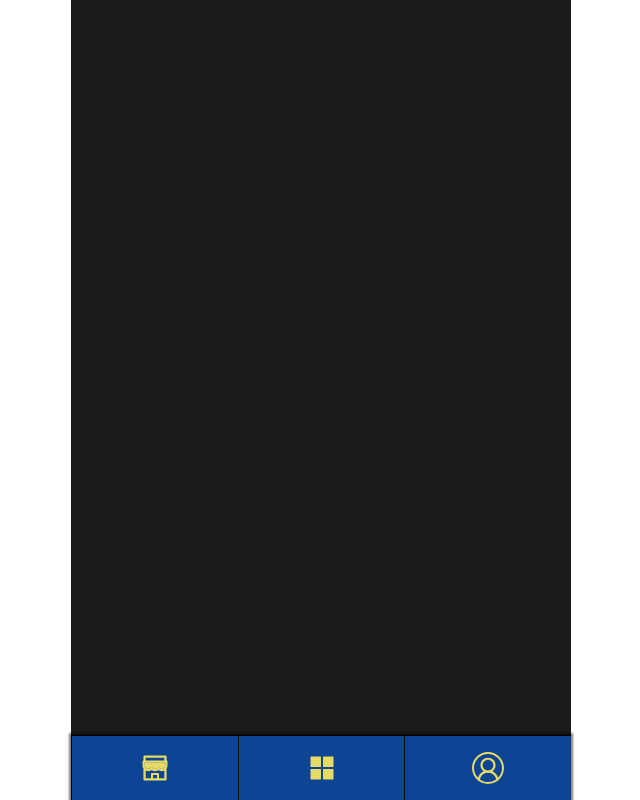
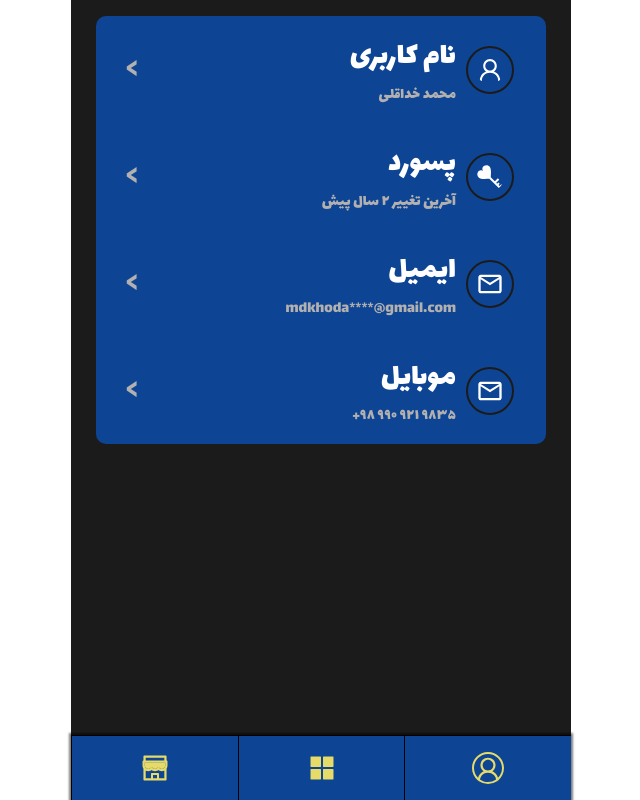
Before and after one commit to MKhodagholi/hokm-online, a React (Create React App) app: page /profile in a window 1280 px wide. Before the commit this address had no page. Shown: the whole page, without its empty margins (319-959 px from the left). Built offline with nearby package versions, Linux system fonts and the light colour scheme.

Commit message:
39. add Profile Component and coding userInformation Component

```diff
--- a/src/App.jsx
+++ b/src/App.jsx
@@ -8,6 +8,7 @@ import Battle from "./pages/Battle/Battle";
 import MusicPlayer from "./components/MusicPlayer/MusicPlayer";
 import MenuMobile from "./components/MenuMobile";
 import Shop from "./pages/Shop/Shop";
+import Profile from "./pages/Profile/Profile";
 
 const theme = {
   colors: {
@@ -15,6 +16,8 @@ const theme = {
     secondary: "#e6da69",
     redColor: "#fb1206",
     darkBlueColor: "#0d4594",
+    grayColor: "#b3b0b0",
+    whiteColor: "#fff",
   },
   fonts: {
     Lalezar: "Lalezar",
@@ -29,6 +32,7 @@ const App = () => {
         {/* <MusicPlayer /> */}
         <GlobalStyles />
         <Routes>
+          <Route path="/profile" element={<Profile />} />
           <Route path="/battle" element={<Battle />} />
           <Route path="/shop" element={<Shop />} />
         </Routes>
--- /dev/null
+++ b/src/pages/Profile/Profile.jsx
@@ -0,0 +1,50 @@
+import React from "react";
+import ProfileStyled from "./ProfileStyled";
+
+import UserInformationStyled from "./UserInformationStyled";
+import { AiOutlineUser } from "react-icons/ai";
+import { GiHeartKey } from "react-icons/gi";
+import { MdOutlineMail } from "react-icons/md";
+
+const Profile = () => {
+  return (
+    <ProfileStyled>
+      <UserInformationStyled>
+        <div className="user-information user-name">
+          <AiOutlineUser className="user-name__icon" />
+          <div className="title-description">
+            <label>نام کاربری </label>
+            <span>محمد خداقلی</span>
+          </div>
+          <div className="user-informaion__go">{">"}</div>
+        </div>
+        <div className="user-information user-password">
+          <GiHeartKey className="user-password__icon" />
+          <div className="title-description">
+            <label>پسورد </label>
+            <span>آخرین تغییر ۲ سال پیش</span>
+          </div>
+          <div className="user-informaion__go">{">"}</div>
+        </div>
+        <div className="user-information user-email">
+          <MdOutlineMail className="user-email__icon" />
+          <div className="title-description">
+            <label>ایمیل </label>
+            <span>mdkhoda****@gmail.com</span>
+          </div>
+          <div className="user-informaion__go">{">"}</div>
+        </div>
+        <div className="user-information user-phone">
+          <MdOutlineMail className="user-phone__icon" />
+          <div className="title-description">
+            <label>موبایل </label>
+            <span dir="ltr">+۹۸ ۹۹۰ ۹۲۱ ۹۸۳۵ </span>
+          </div>
+          <div className="user-informaion__go">{">"}</div>
+        </div>
+      </UserInformationStyled>
+    </ProfileStyled>
+  );
+};
+
+export default Profile;
--- /dev/null
+++ b/src/pages/Profile/ProfileStyled.js
@@ -0,0 +1,12 @@
+import styled from "styled-components";
+
+const ProfileStyled = styled.div`
+  display: flex;
+  flex-direction: column;
+  height: 100vh;
+  direction: rtl;
+  color: #fff;
+  font-family: "Lalezar";
+`;
+
+export default ProfileStyled;
--- /dev/null
+++ b/src/pages/Profile/UserInformationStyled.js
@@ -0,0 +1,44 @@
+import styled from "styled-components";
+
+const UserInformationStyled = styled.div`
+  display: flex;
+  flex-direction: column;
+  position: relative;
+  align-items: center;
+  width: 90%;
+  margin: 1rem auto;
+  border-radius: 10px;
+  background-color: ${({ theme }) => theme.colors.darkBlueColor};
+  color: ${({ theme }) => theme.colors.whiteColor};
+  .user-information {
+    display: flex;
+    align-items: center;
+    padding: 1rem;
+    font-size: 2rem;
+    width: 100%;
+    svg {
+      margin: 0 1rem;
+      margin-left: 0;
+      margin-left: 10px;
+      padding: 0.5rem;
+      font-size: 3rem;
+      border: 2px solid ${({ theme }) => theme.colors.primary};
+      border-radius: 50%;
+    }
+    .title-description {
+      display: flex;
+      flex-direction: column;
+      span {
+        font-size: 1rem;
+        color: ${({ theme }) => theme.colors.grayColor};
+      }
+    }
+    .user-informaion__go {
+      position: absolute;
+      left: 30px;
+      color: ${({ theme }) => theme.colors.grayColor};
+    }
+  }
+`;
+
+export default UserInformationStyled;
```
